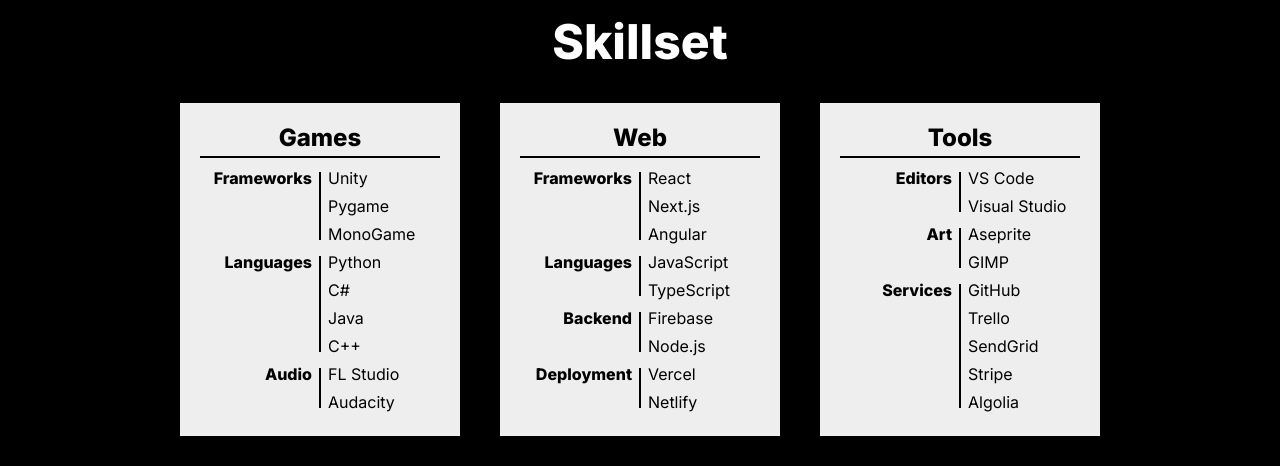
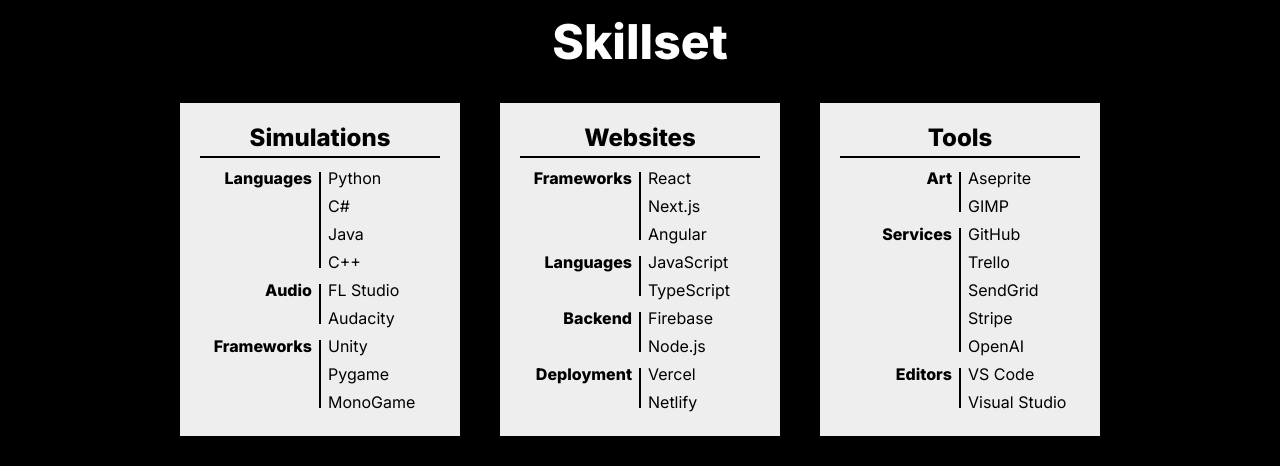
Before and after one commit to csaye/csaye.com-v5, a Next.js app: page / in a window 1280 px wide. Shown: the part 820-1286 px from the top of the page. Built offline with nearby package versions, Linux system fonts and the light colour scheme.

Commit message:
Reorder skillset.

```diff
--- a/data/skillset.ts
+++ b/data/skillset.ts
@@ -10,12 +10,8 @@ export type SkillsetSection = {
 
 export const skillset: SkillsetSection[] = [
   {
-    title: "Games",
+    title: "Simulations",
     subsections: [
-      {
-        title: "Frameworks",
-        icons: ["Unity", "Pygame", "MonoGame"]
-      },
       {
         title: "Languages",
         icons: ["Python", "C#", "Java", "C++"]
@@ -23,11 +19,15 @@ export const skillset: SkillsetSection[] = [
       {
         title: "Audio",
         icons: ["FL Studio", "Audacity"]
-      }
+      },
+      {
+        title: "Frameworks",
+        icons: ["Unity", "Pygame", "MonoGame"]
+      },
     ]
   },
   {
-    title: "Web",
+    title: "Websites",
     subsections: [
       {
         title: "Frameworks",
@@ -51,16 +51,16 @@ export const skillset: SkillsetSection[] = [
     title: "Tools",
     subsections: [
       {
-        title: "Editors",
-        icons: ["VS Code", "Visual Studio"]
-      },
-      {
         title: "Art",
         icons: ["Aseprite", "GIMP"]
       },
       {
         title: "Services",
-        icons: ["GitHub", "Trello", "SendGrid", "Stripe", "Algolia"]
+        icons: ["GitHub", "Trello", "SendGrid", "Stripe", "OpenAI"]
+      },
+      {
+        title: "Editors",
+        icons: ["VS Code", "Visual Studio"]
       }
     ]
   }
```
